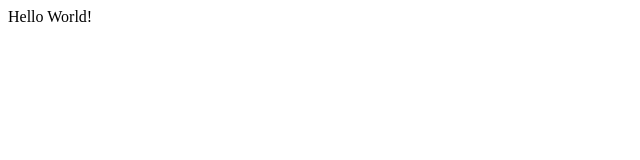
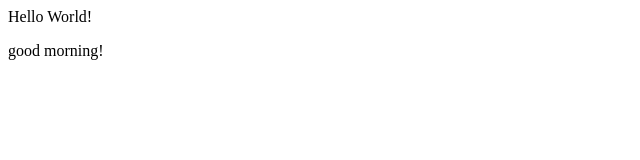
Before and after one commit to akashu02/IT4320Git1, a plain HTML site: page index.html in a window 1280 px wide. Shown: the full height of the page, 0-640 px from the left. Drawn offline with Linux system fonts and the light colour scheme.

Commit message:
added good morning message

```diff
--- a/index.html
+++ b/index.html
@@ -1 +1,2 @@
 <div>Hello World!</div>
+<p>good morning!</p>
```
